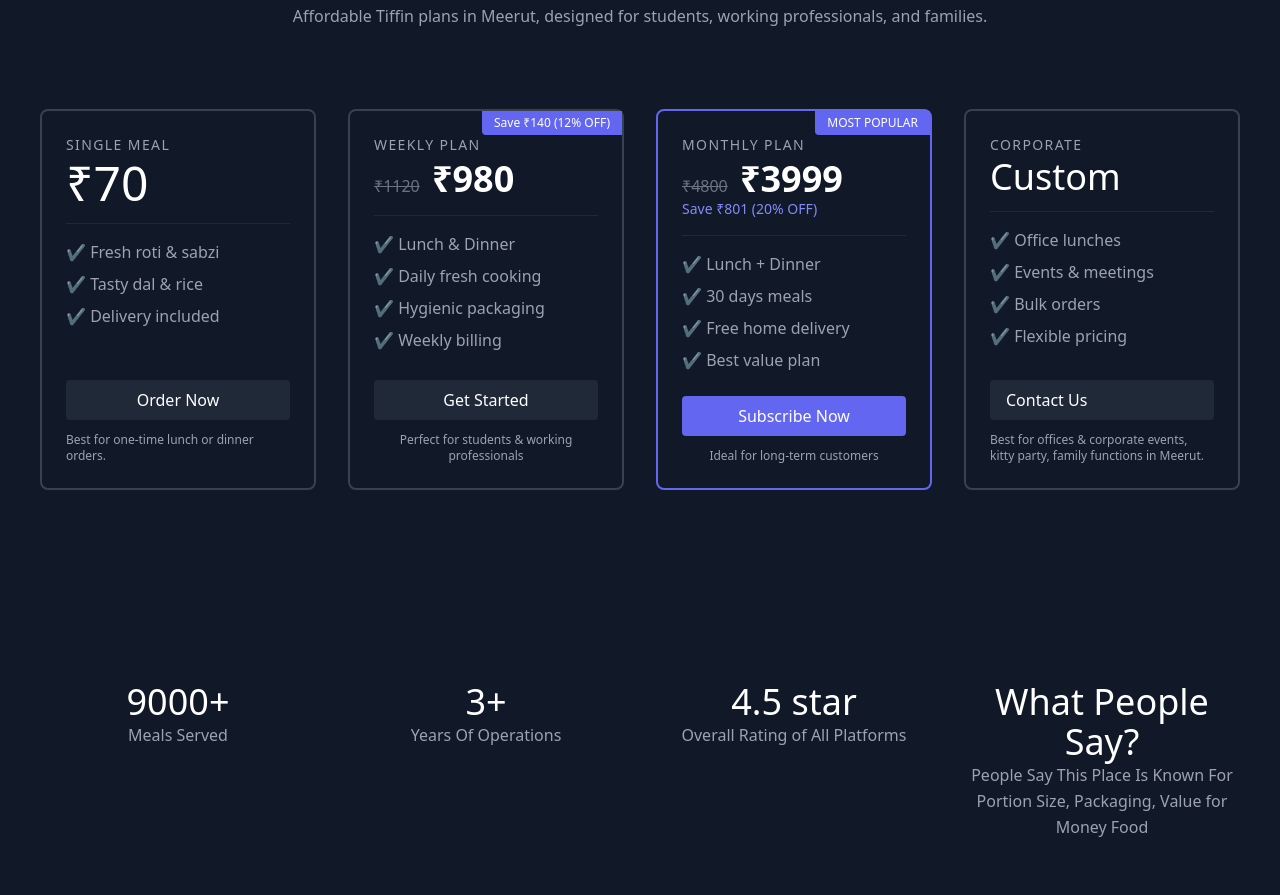
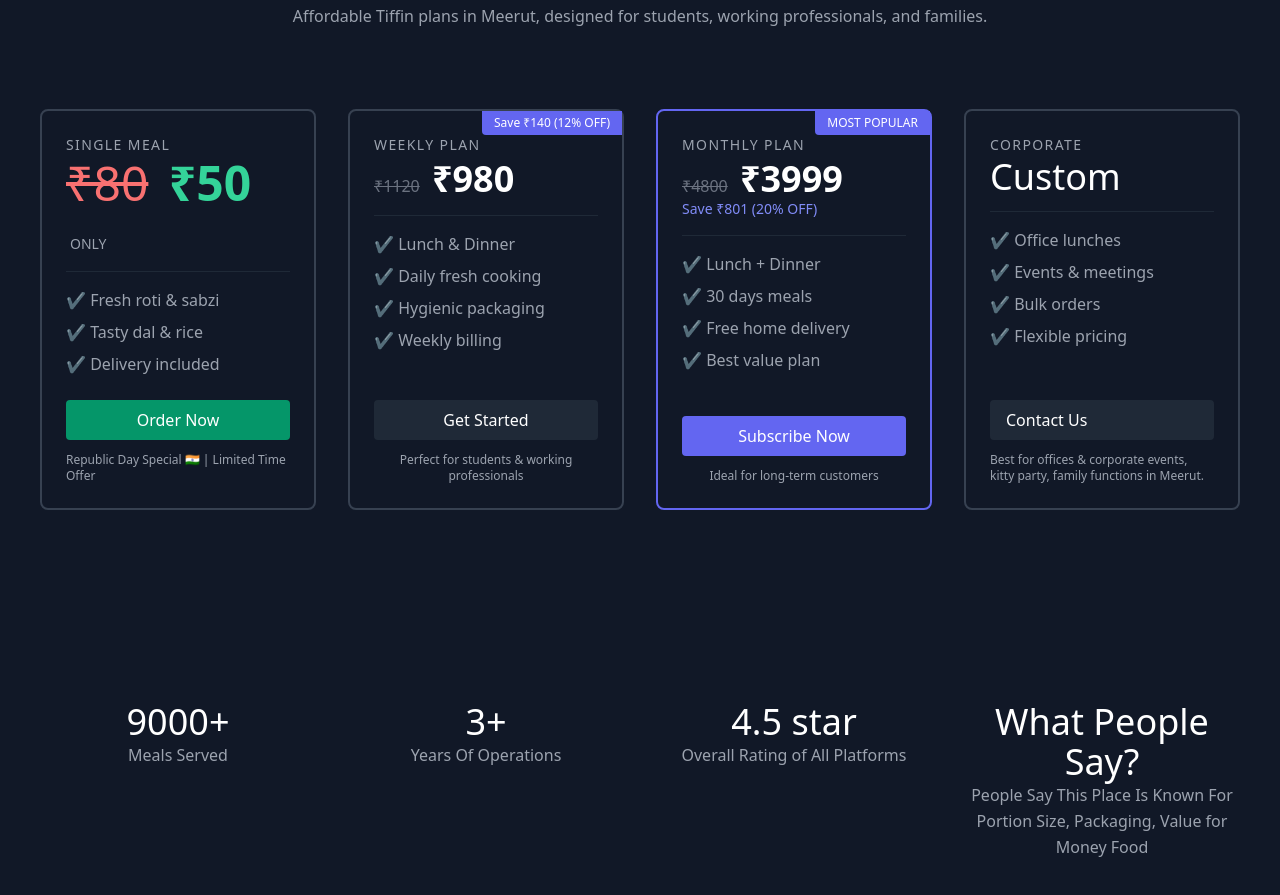
Before and after one commit to abhi01official-lang/Swadisht-tiffin-service, a plain HTML site: page index.html in a window 1280 px wide. Shown: the part 1109-2004 px from the top of the page. Drawn offline with nearby package versions, Linux system fonts and the light colour scheme; files whose address does not match are found by name.

Commit message:
Update index.html

```diff
--- a/index.html
+++ b/index.html
@@ -114,19 +114,34 @@
       <!-- SINGLE MEAL -->
       <div class="p-4 xl:w-1/4 md:w-1/2 w-full">
   <div class="h-full p-6 rounded-lg border-2 border-gray-700 flex flex-col">
-          <h2 class="text-sm tracking-widest text-gray-400 mb-1 font-medium">SINGLE MEAL</h2>
-          <h1 class="text-5xl text-white pb-4 mb-4 border-b border-gray-800">₹70</h1>
+
+    <h2 class="text-sm tracking-widest text-gray-400 mb-1 font-medium">
+      SINGLE MEAL
+    </h2>
+
+    <h1 class="text-5xl pb-4 mb-4 border-b border-gray-800">
+      <span class="line-through text-red-400 mr-2">₹80</span>
+      <span class="text-green-400 font-bold">₹50</span>
+      <span class="text-sm text-gray-400 ml-1">ONLY</span>
+    </h1>
+
     <p class="mb-2">✔ Fresh roti & sabzi</p>
     <p class="mb-2">✔ Tasty dal & rice</p>
     <p class="mb-6">✔ Delivery included</p>
+
     <button
-            onclick="sendPlanToWhatsApp('Single Meal','₹80','Fresh roti & sabzi, Dal & rice, Delivery included')"
-            class="mt-auto text-white bg-gray-800 py-2 px-4 w-full hover:bg-gray-700 rounded">
+      onclick="sendPlanToWhatsApp('Single Meal','₹50','Fresh roti & sabzi, Dal & rice, Delivery included')"
+      class="mt-auto text-white bg-green-600 py-2 px-4 w-full hover:bg-green-700 rounded">
       Order Now
     </button>
-          <p class="text-xs text-gray-400 mt-3">Best for one-time lunch or dinner orders.</p>
+
+    <p class="text-xs text-gray-400 mt-3">
+      Republic Day Special 🇮🇳 | Limited Time Offer
+    </p>
+
   </div>
 </div>
+
 
       <!-- WEEKLY PLAN -->
       <div class="p-4 xl:w-1/4 md:w-1/2 w-full">
```
Lines whose indentation alone changed are shown as unchanged.
